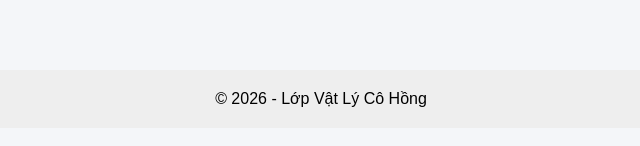
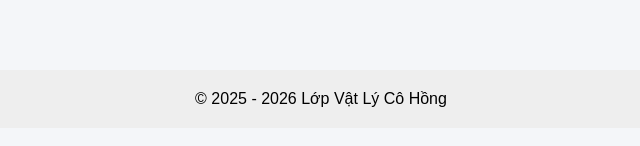
Before and after one commit to NHHoangTuan/physics-experiment, a plain HTML site: page index.html in a window 1280 px wide. Shown: the part 162-308 px from the top of the page, 319-959 px from the left. Drawn offline with Linux system fonts and the light colour scheme; no server answers.

Commit message:
Update footer copyright year to include 2025

```diff
--- a/index.html
+++ b/index.html
@@ -15,7 +15,7 @@
       <div id="experiment-list"></div>
     </main>
 
-    <footer>© 2026 - Lớp Vật Lý Cô Hồng</footer>
+    <footer>© 2025 - 2026 Lớp Vật Lý Cô Hồng</footer>
 
     <script src="script.js"></script>
   </body>
```
